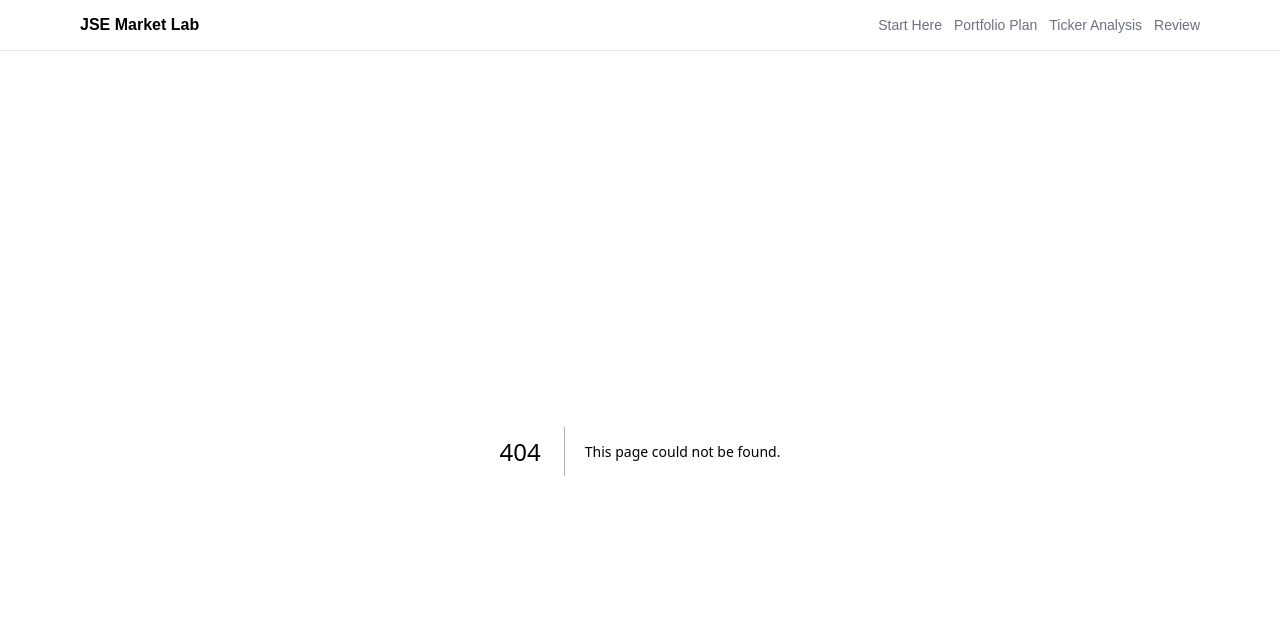
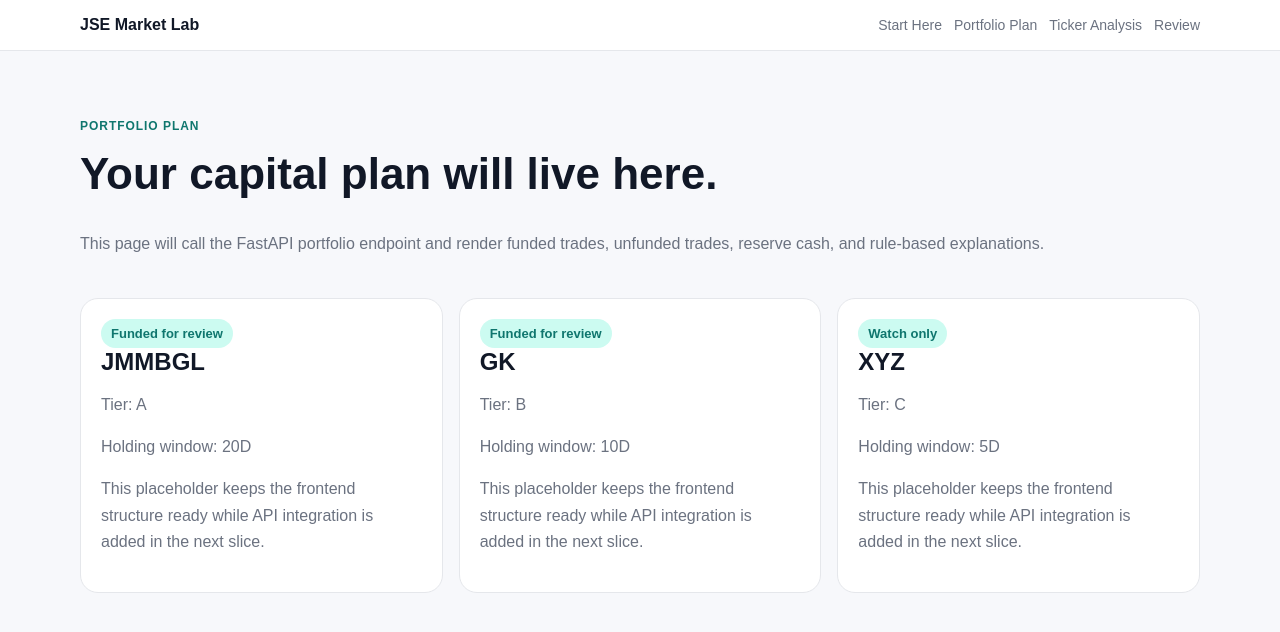
Before and after one commit to beautifulmind9/jse-market-lab, a Next.js app in the folder frontend/: page /portfolio in a window 1280 px wide. Before the commit this address had no page. Shown: the top 632 px of the page. Built offline with nearby package versions, Linux system fonts and the light colour scheme.

Commit message:
Add portfolio page scaffold

```diff
--- /dev/null
+++ b/frontend/app/portfolio/page.tsx
@@ -0,0 +1,35 @@
+import { InfoCard } from '@/components/shared/InfoCard';
+
+const sampleTrades = [
+  { ticker: 'JMMBGL', tier: 'A', window: '20D', status: 'Funded for review' },
+  { ticker: 'GK', tier: 'B', window: '10D', status: 'Funded for review' },
+  { ticker: 'XYZ', tier: 'C', window: '5D', status: 'Watch only' },
+];
+
+export default function PortfolioPage() {
+  return (
+    <div className="page-shell">
+      <section className="hero">
+        <span className="eyebrow">Portfolio Plan</span>
+        <h1>Your capital plan will live here.</h1>
+        <p>
+          This page will call the FastAPI portfolio endpoint and render funded trades, unfunded trades,
+          reserve cash, and rule-based explanations.
+        </p>
+      </section>
+
+      <section className="grid">
+        {sampleTrades.map((trade) => (
+          <InfoCard key={trade.ticker} title={trade.ticker} label={trade.status}>
+            <p>Tier: {trade.tier}</p>
+            <p>Holding window: {trade.window}</p>
+            <p>
+              This placeholder keeps the frontend structure ready while API integration is added in the
+              next slice.
+            </p>
+          </InfoCard>
+        ))}
+      </section>
+    </div>
+  );
+}
```
